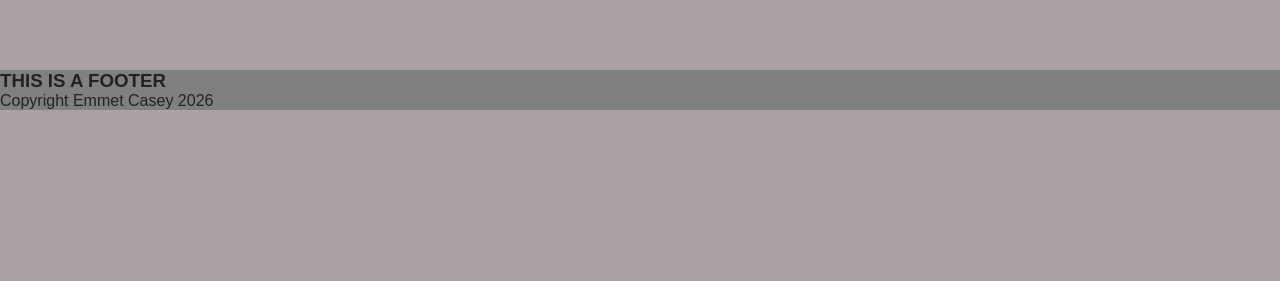
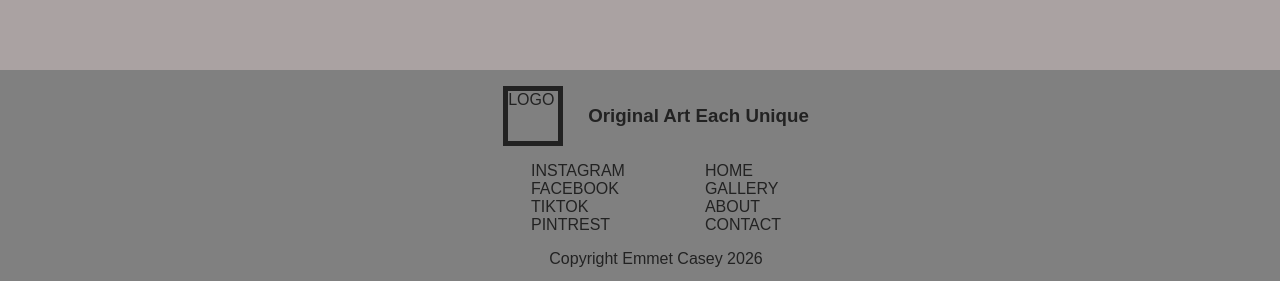
Before and after one commit to Emmet22/artist-website-template, a React (Vite) app: page / in a window 1280 px wide. Shown: the part 817-1098 px from the top of the page. Before the commit the page ends 927 px from the top, so only its background shows below. Built offline with nearby package versions, Linux system fonts and the light colour scheme.

Commit message:
Added sample content to the footer (branding, sample media links, page links, and copyright). Created Footer component css file and laid out all the content apropriately

```diff
--- /dev/null
+++ b/src/components/layout/Footer.module.css
@@ -0,0 +1,39 @@
+.footer {
+    display: flex;
+    flex-direction: column;
+    align-items: center;
+    background-color: grey;
+    width: 100%;
+    padding: 1rem;
+    gap: 1rem;
+}
+
+.brand {
+    display: flex;
+    flex-direction: row;
+    align-items: center;
+    justify-content: center;
+    gap: 25px;
+}
+
+.logo {
+    border: 5px solid;
+    height: 50px;
+    width: 50px;
+}
+
+.footerContent {
+    display: grid;
+    grid-template-columns: repeat(2, auto);
+    gap: 5rem;
+    justify-content: center;
+    align-content: center;
+}
+
+ul {
+    list-style: none;
+}
+
+.copyright {
+    text-align: center;
+}
--- a/src/components/layout/Footer.tsx
+++ b/src/components/layout/Footer.tsx
@@ -1,8 +1,35 @@
+import styles from './Footer.module.css';
+
 function Footer() {
     return (
-        <div style={{backgroundColor: "grey"}}>
-            <h3>THIS IS A FOOTER</h3>
-            <p>Copyright Emmet Casey 2026</p>
+        <div className={styles.footer}>
+            <div className={styles.brand}>
+                <div className={styles.logo}>LOGO</div>
+                <h3>Original Art Each Unique</h3>
+            </div>
+
+            <div className={styles.footerContent}>
+
+
+                <div className={styles.mediaLinks}>
+                    <ul>
+                        <li><a href="#">INSTAGRAM</a></li>
+                        <li><a href="#">FACEBOOK</a></li>
+                        <li><a href="#">TIKTOK</a></li>
+                        <li><a href="#">PINTREST</a></li>
+                    </ul>
+                </div>
+
+                <div className={styles.footerLinks}>
+                    <ul>
+                        <li><a href="#">HOME</a></li>
+                        <li><a href="#">GALLERY</a></li>
+                        <li><a href="#">ABOUT</a></li>
+                        <li><a href="#">CONTACT</a></li>
+                    </ul>
+                </div>
+            </div>
+            <p className={styles.copyright}>Copyright Emmet Casey 2026</p>
         </div>
     );
 }
--- a/src/components/layout/Navbar.module.css
+++ b/src/components/layout/Navbar.module.css
@@ -2,7 +2,6 @@
     display: grid;
     grid-template-columns: 3;
     align-items: center;
-
     width: 100%;
     background-color: rgb(124, 124, 124);
     padding: 1rem;
@@ -14,8 +13,6 @@
     grid-column: 1;
     height: 50px;
     width: 50px;
-    align-items: center;
-    justify-content: center;
 }
 
 .navLinks {
```
